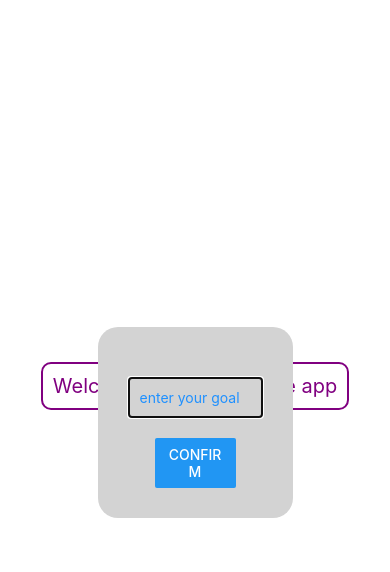
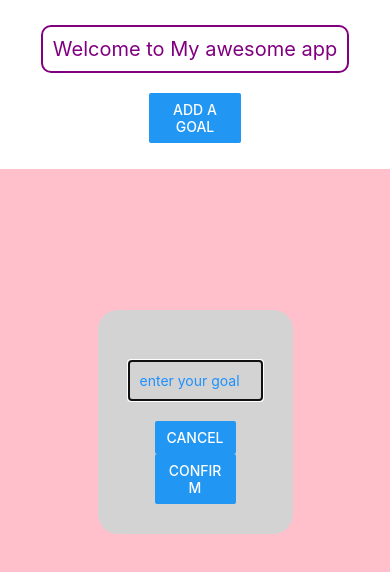
Before and after one commit to Zhouyuxin4/CS5520, a React Native app: screen / in a window 390 px wide. Both pictures are taken after a click on the button "ADD A GOAL". Shown: the top 572 px of the page. Built offline with nearby package versions, Linux system fonts and the light colour scheme.

Commit message:
updated the cancel button

```diff
--- a/App.tsx
+++ b/App.tsx
@@ -20,15 +20,22 @@ export default function App() {
     setISModalVisible(true)
   }
 
+  function handleCancelAction(){
+    setISModalVisible(false)
+  }
+
   return (
     <SafeAreaView style = {styles.container}>
+      <View style= {styles.topContainer}>
       <View style = {styles.welcome}>
       <Header name={appName}/>
       </View>
       <View style = {styles.button}>
-      <Input isFocused={isFocused} inputHandler={handleInputData} isModalVisible={isModalVisible}   />
+      <Input isFocused={isFocused} inputHandler={handleInputData} isModalVisible={isModalVisible}  onCancel={handleCancelAction}/>
       <Button title="Add a goal" onPress={handleModalVisibility}/></View>
-      <View><Text
+      </View>
+
+      <View style={styles.buttonContainer}><Text
         onPress={() => setIsFocused(!isFocused)}  style = {styles.output}
       >{recievedData}
       </Text>
@@ -59,5 +66,16 @@ const styles = StyleSheet.create({
     marginTop:20,
     color:"purple",
     fontSize:18
+  },
+  topContainer:{
+    flex:1,
+    alignItems: 'center',
+    justifyContent: 'center',
+  },
+  buttonContainer:{
+    flex:4,
+    alignItems: 'center',
+    backgroundColor:"pink",
+    width:"100%"
   }
 });
--- a/components/Input.tsx
+++ b/components/Input.tsx
@@ -1,14 +1,15 @@
 import { StatusBar } from 'expo-status-bar';
-import { StyleSheet, TextInput, View, Text, Button, Modal } from 'react-native';
+import { StyleSheet, TextInput, View, Text, Button, Modal, Alert} from 'react-native';
 import { useState } from 'react';
 
 interface InputProps {
   isFocused: boolean;
   inputHandler: (data: string) => void;
   isModalVisible: boolean;
+  onCancel:()=>void;
 }
 
-export default function App({ isFocused, inputHandler, isModalVisible }: InputProps) {
+export default function App({ isFocused, inputHandler, isModalVisible,onCancel}: InputProps) {
   const [text, setText] = useState('');
   const [counter, setCounter] = useState('');
   const [blur, setBlur] = useState(false);
@@ -32,6 +33,17 @@ export default function App({ isFocused, inputHandler, isModalVisible }: InputPr
     inputHandler(text);
   }
 
+  function handleCancel() {
+    Alert.alert(
+      "Cancel?",
+      "Are you sure you want to cancel?",
+      [
+        { text: "cancel", style: "cancel" },
+        { text: "OK", onPress: () => onCancel() }
+      ]
+    );
+  }
+
   return (
     <Modal visible={isModalVisible} animationType='slide' transparent={true}>
       <View style={styles.container}>
@@ -52,6 +64,7 @@ export default function App({ isFocused, inputHandler, isModalVisible }: InputPr
             (text.length >= 3 ? <Text>Thank you</Text> : <Text>Please type more than 3 characters</Text>)
           )}
           <View style={styles.button}>
+            <Button title="Cancel" onPress={handleCancel}></Button>
             <Button title='Confirm' onPress={handleConfirm} />
           </View>
           <StatusBar style='auto' />
```
